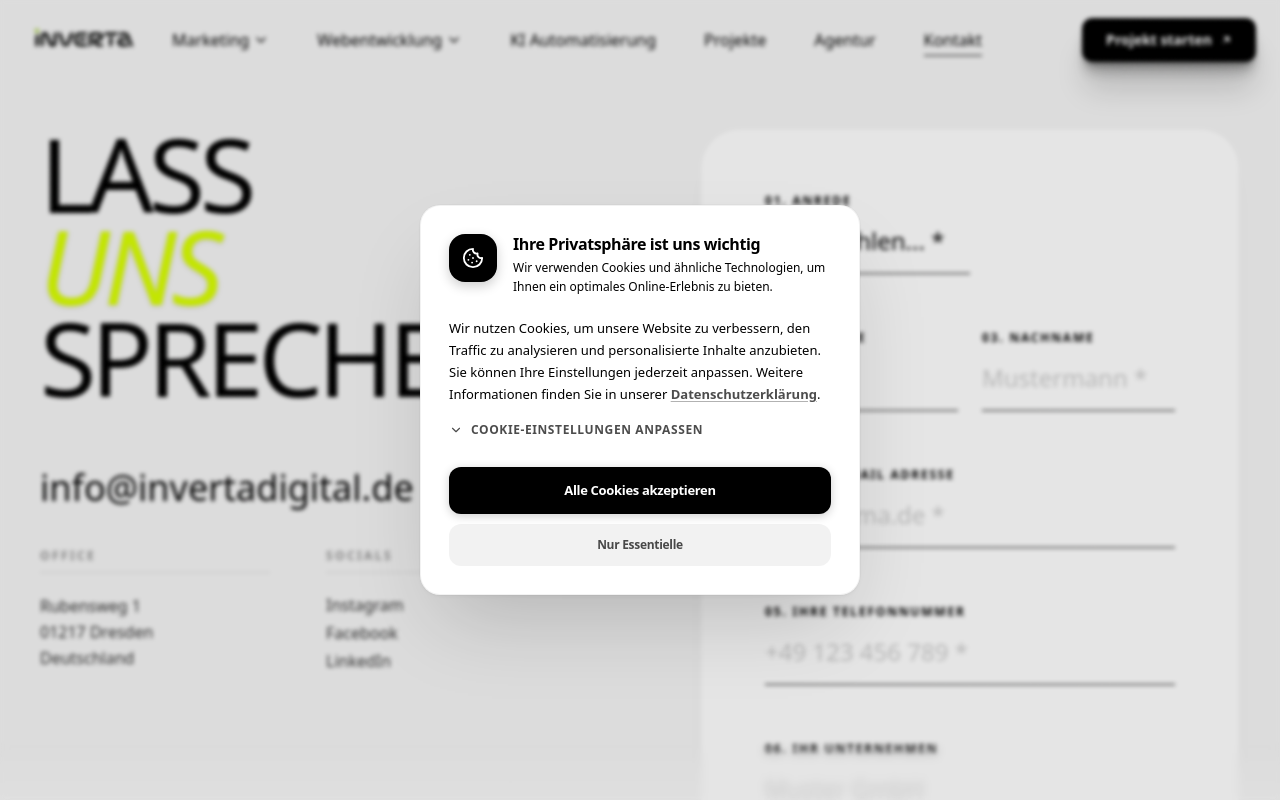
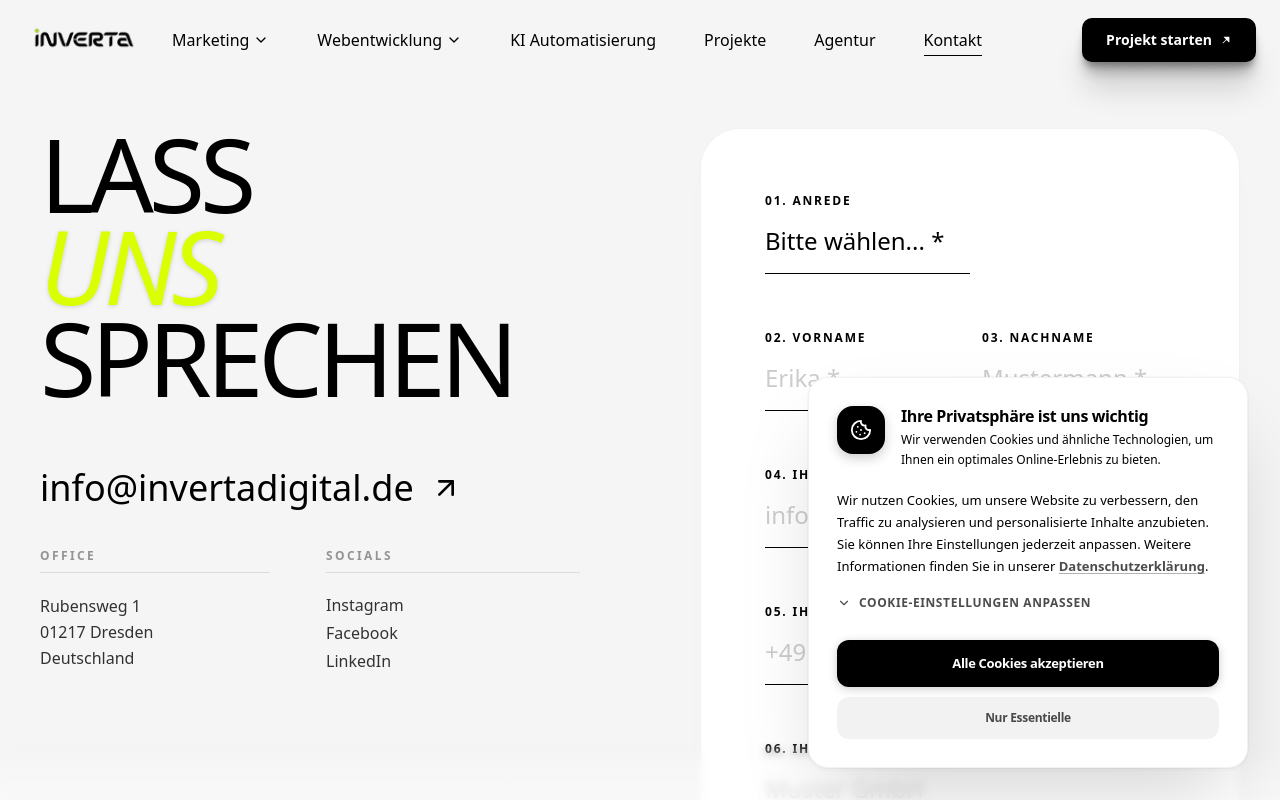
Before and after one commit to ViktorGladkich/inverta, a Next.js app: page /kontakt in a window 1280 px wide. Shown: the top 800 px of the page. Built offline with nearby package versions, Linux system fonts and the light colour scheme.

Commit message:
update SEO schema, refine metadata, adjust social links, and improve cookie consent UX

```diff
--- a/package.json
+++ b/package.json
@@ -12,6 +12,12 @@
   "engines": {
     "node": ">=20.0.0"
   },
+  "browserslist": [
+    "chrome >= 109",
+    "edge >= 109",
+    "firefox >= 115",
+    "safari >= 16"
+  ],
   "dependencies": {
     "@radix-ui/react-icons": "^1.3.2",
     "@radix-ui/react-label": "^2.1.8",
--- a/src/app/kontakt/components/ContactInfo.tsx
+++ b/src/app/kontakt/components/ContactInfo.tsx
@@ -65,7 +65,7 @@ export function ContactInfo() {
                 </li>
                 <li>
                   <a
-                    href="https://www.facebook.com/invertadigitall"
+                    href="https://www.facebook.com/profile.php?id=61588210421433"
                     target="_blank"
                     rel="noopener noreferrer"
                     className="hover:text-black transition-colors"
@@ -74,7 +74,12 @@ export function ContactInfo() {
                   </a>
                 </li>
                 <li>
-                  <a href="#" className="hover:text-black transition-colors">
+                  <a
+                    href="https://www.linkedin.com/company/inverta-digital-de/"
+                    target="_blank"
+                    rel="noopener noreferrer"
+                    className="hover:text-black transition-colors"
+                  >
                     LinkedIn
                   </a>
                 </li>
--- a/src/app/layout.tsx
+++ b/src/app/layout.tsx
@@ -77,7 +77,6 @@ export default function RootLayout({
   return (
     <html lang="de" className="scroll-smooth">
       <body className={`${satoshi.variable} ${clashDisplay.variable} ${jetbrainsMono.variable} antialiased bg-white text-neutral-900 selection:bg-black selection:text-white`}>
-        <link rel="preconnect" href="https://www.googletagmanager.com" />
         <GlobalSchema />
 
         <ViewportFix />
--- a/src/app/page.tsx
+++ b/src/app/page.tsx
@@ -26,7 +26,7 @@ const CTASection = dynamic(() =>
 export const metadata: Metadata = {
   title: "Premium Agentur für Webdesign, Webentwicklung & KI | INVERTA",
   description:
-    "INVERTA ist Ihre digitale Growth-Agentur. Wir verbinden High-End Webdesign, skalierbare Webentwicklung, Performance Marketing und intelligente KI-Automatisierung für messbares Wachstum.",
+    "INVERTA DIGITAL: Growth-Agentur aus Dresden für Webdesign, Webentwicklung, Performance Marketing & KI-Automatisierung. Messbares Wachstum.",
   keywords: [
     "Webdesign Agentur",
     "Webentwicklung",
--- a/src/components/layout/navbar/MobileMenu.tsx
+++ b/src/components/layout/navbar/MobileMenu.tsx
@@ -225,7 +225,7 @@ export function MobileMenu({
                   Instagram
                 </a>
                 <a
-                  href="https://www.facebook.com/invertadigitall"
+                  href="https://www.facebook.com/profile.php?id=61588210421433"
                   target="_blank"
                   rel="noopener noreferrer"
                   className="text-white hover:text-[#daff02] transition-colors"
@@ -233,7 +233,9 @@ export function MobileMenu({
                   Facebook
                 </a>
                 <a
-                  href="#"
+                  href="https://www.linkedin.com/company/inverta-digital-de/"
+                  target="_blank"
+                  rel="noopener noreferrer"
                   className="text-white hover:text-[#daff02] transition-colors"
                 >
                   LinkedIn
--- a/src/components/seo/GlobalSchema.tsx
+++ b/src/components/seo/GlobalSchema.tsx
@@ -3,9 +3,11 @@ export const GlobalSchema = () => {
     "@context": "https://schema.org",
     "@graph": [
       {
-        "@type": "Organization",
+        "@type": ["Organization", "LocalBusiness", "ProfessionalService"],
         "@id": "https://invertadigital.de/#organization",
         name: "INVERTA DIGITAL",
+        description:
+          "INVERTA DIGITAL ist Ihre professionelle Agentur für Webentwicklung, Performance Marketing und KI-Automatisierung aus Dresden. Wir helfen Unternehmen im B2B- und B2C-Bereich, digital zu wachsen. Unser Fokus liegt auf der Entwicklung hochkonvertierender Websites und Onlineshops, maßgeschneiderten Softwarelösungen sowie effektiver Neukundengewinnung durch Google & Meta Ads. Mit datengetriebener Suchmaschinenoptimierung (SEO), innovativen Sales Funnels und intelligenter Prozessautomatisierung verwandeln wir Besucher in loyale Kunden. Egal ob Website-Relaunch, Lead-Generierung oder IT-Beratung – wir bieten ganzheitliche digitale Lösungen, die Ihren Umsatz messbar steigern.",
         url: "https://invertadigital.de",
         logo: {
           "@type": "ImageObject",
@@ -13,9 +15,15 @@ export const GlobalSchema = () => {
           width: 512,
           height: 512,
         },
+        image: "https://invertadigital.de/logo-inverta.png",
+        email: "info@invertadigital.de",
+        telephone: "+49 176 70428834",
+        priceRange: "€€",
         sameAs: [
           "https://www.instagram.com/invertadigital/",
-          "https://www.facebook.com/invertadigitall",
+          "https://www.facebook.com/profile.php?id=61588210421433",
+          "https://www.linkedin.com/company/inverta-digital-de/",
+          "https://x.com/invertadigital", // TODO: Update after X profile creation
         ],
         contactPoint: {
           "@type": "ContactPoint",
@@ -24,7 +32,6 @@ export const GlobalSchema = () => {
           areaServed: "DE",
           availableLanguage: ["German", "English"],
         },
-
         knowsAbout: [
           "Webentwicklung",
           "Performance Marketing",
@@ -35,16 +42,6 @@ export const GlobalSchema = () => {
           "UI/UX Design",
           "Next.js Entwicklung",
         ],
-      },
-      {
-        "@type": ["LocalBusiness", "ProfessionalService"],
-        "@id": "https://invertadigital.de/#localbusiness",
-        name: "INVERTA DIGITAL",
-        image: "https://invertadigital.de/logo-inverta.png",
-        url: "https://invertadigital.de",
-        email: "info@invertadigital.de",
-        telephone: "+49-176-70428834",
-        priceRange: "€€",
         address: {
           "@type": "PostalAddress",
           streetAddress: "Rubensweg 1",
@@ -55,8 +52,8 @@ export const GlobalSchema = () => {
         },
         geo: {
           "@type": "GeoCoordinates",
-          latitude: "51.0268",
-          longitude: "13.7333",
+          latitude: "51.0204",
+          longitude: "13.7676",
         },
         areaServed: [
           {
@@ -68,7 +65,6 @@ export const GlobalSchema = () => {
             name: "Deutschland",
           },
         ],
-
         hasOfferCatalog: {
           "@type": "OfferCatalog",
           name: "Digitale Dienstleistungen",
@@ -106,7 +102,7 @@ export const GlobalSchema = () => {
           {
             "@type": "OpeningHoursSpecification",
             dayOfWeek: ["Monday", "Tuesday", "Wednesday", "Thursday", "Friday"],
-            opens: "09:00",
+            opens: "08:00",
             closes: "18:00",
           },
         ],
@@ -120,7 +116,6 @@ export const GlobalSchema = () => {
           "Digitalagentur für Webentwicklung, Performance Marketing und KI-Automatisierung aus Dresden",
         publisher: { "@id": "https://invertadigital.de/#organization" },
         inLanguage: "de-DE",
-
         potentialAction: {
           "@type": "SearchAction",
           target: {
--- a/src/components/ui/CookieConsent.tsx
+++ b/src/components/ui/CookieConsent.tsx
@@ -23,22 +23,10 @@ export function CookieConsent() {
   useEffect(() => {
     const consent = localStorage.getItem("cookie-consent");
     if (!consent) {
-      const timer = setTimeout(() => setIsVisible(true), 1500);
+      const timer = setTimeout(() => setIsVisible(true), 0);
       return () => clearTimeout(timer);
     }
   }, []);
-
-  // Lock body scroll while cookie banner is visible
-  useEffect(() => {
-    if (isVisible) {
-      document.body.style.overflow = "hidden";
-    } else {
-      document.body.style.overflow = "unset";
-    }
-    return () => {
-      document.body.style.overflow = "unset";
-    };
-  }, [isVisible]);
 
   const broadcastConsent = () => {
     window.dispatchEvent(new CustomEvent("inverta:consent-changed"));
@@ -93,21 +81,12 @@ export function CookieConsent() {
     <AnimatePresence>
       {isVisible && (
         <>
-          {/* Backdrop */}
           <motion.div
-            initial={{ opacity: 0 }}
-            animate={{ opacity: 1 }}
-            exit={{ opacity: 0 }}
-            transition={{ duration: 0.4 }}
-            className="fixed inset-0 z-[9998] bg-black/10 backdrop-blur-[2px]"
-          />
-
-          <motion.div
-            initial={{ y: 80, opacity: 0, scale: 0.95, filter: "blur(10px)" }}
-            animate={{ y: 0, opacity: 1, scale: 1, filter: "blur(0px)" }}
-            exit={{ y: 60, opacity: 0, scale: 0.96, filter: "blur(8px)" }}
-            transition={{ duration: 0.7, ease: [0.16, 1, 0.3, 1] }}
-            className="fixed inset-0 z-[9999] flex items-center justify-center px-4 pointer-events-none"
+            initial={{ y: 60, opacity: 0, scale: 0.96 }}
+            animate={{ y: 0, opacity: 1, scale: 1 }}
+            exit={{ y: 40, opacity: 0, scale: 0.97 }}
+            transition={{ duration: 0.45, ease: [0.16, 1, 0.3, 1] }}
+            className="fixed bottom-4 right-4 left-4 md:left-auto md:bottom-8 md:right-8 z-9999 pointer-events-none flex justify-center md:justify-end"
           >
             <div
               className="relative rounded-[20px] bg-white border border-black/5 overflow-hidden max-h-[calc(100dvh-100px)] overflow-y-auto w-full max-w-[440px] pointer-events-auto"
```
Also changed, not shown: src/components/layout/Footer.tsx (+18 -2 lines), public/llms.txt (added), 1 other file (tests, documents, lock files or other folders).
